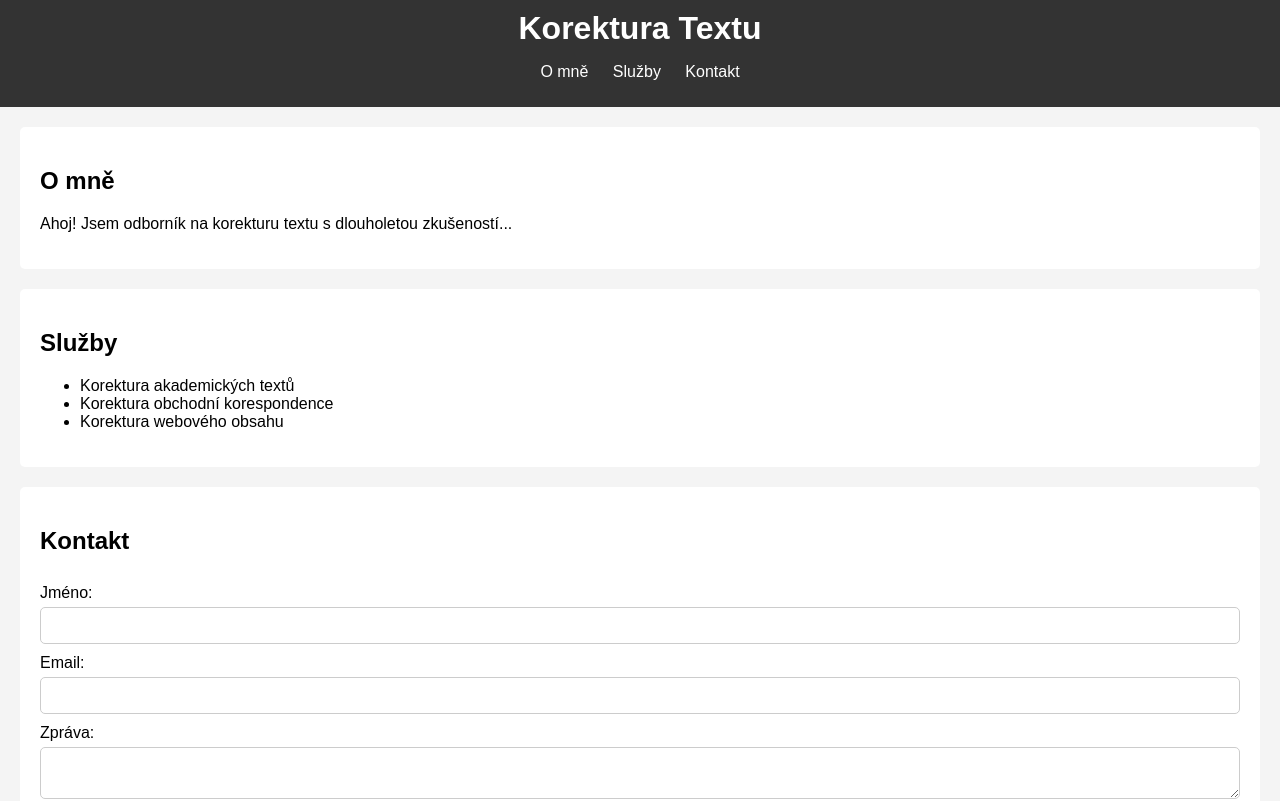
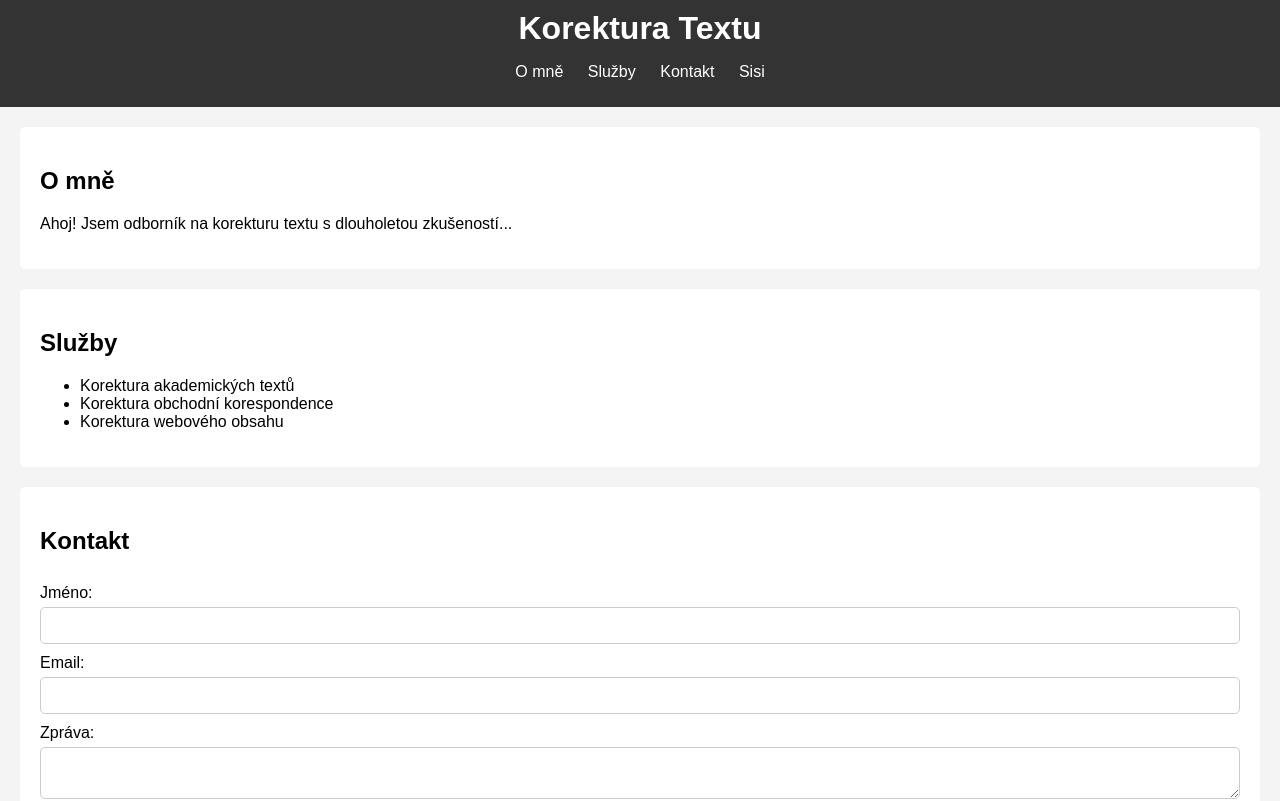
Before and after one commit to simdrummer/korektura-web, a plain HTML site: page index.html in a window 1280 px wide. Shown: the top 801 px of the page. Drawn offline with Linux system fonts and the light colour scheme.

Commit message:
New item in menu

```diff
--- a/index.html
+++ b/index.html
@@ -58,6 +58,7 @@
           <li><a href="#about">O mně</a></li>
           <li><a href="#services">Služby</a></li>
           <li><a href="#contact">Kontakt</a></li>
+          <li><a href="#sisi">Sisi</a></li>
         </ul>
       </nav>
     </header>
```
